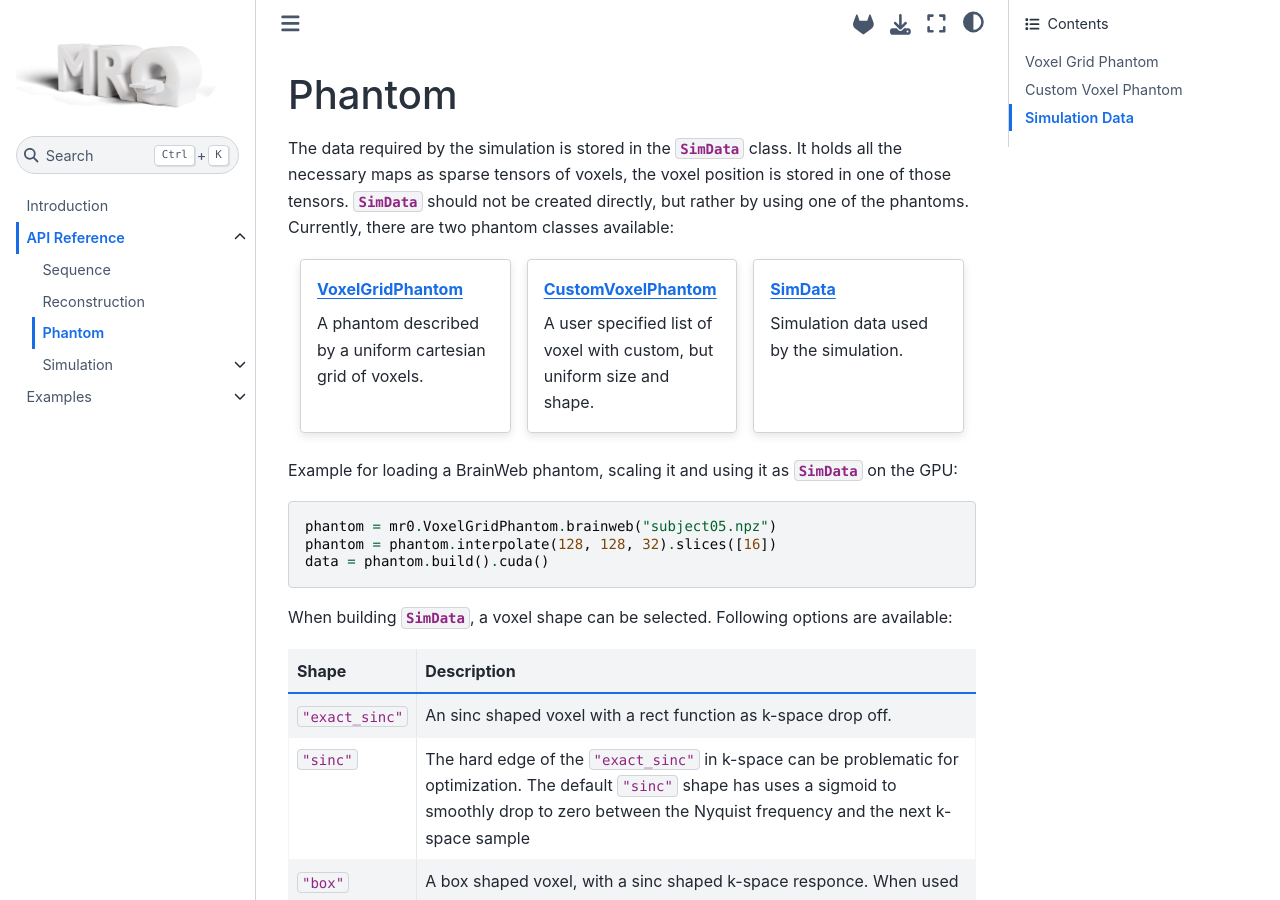
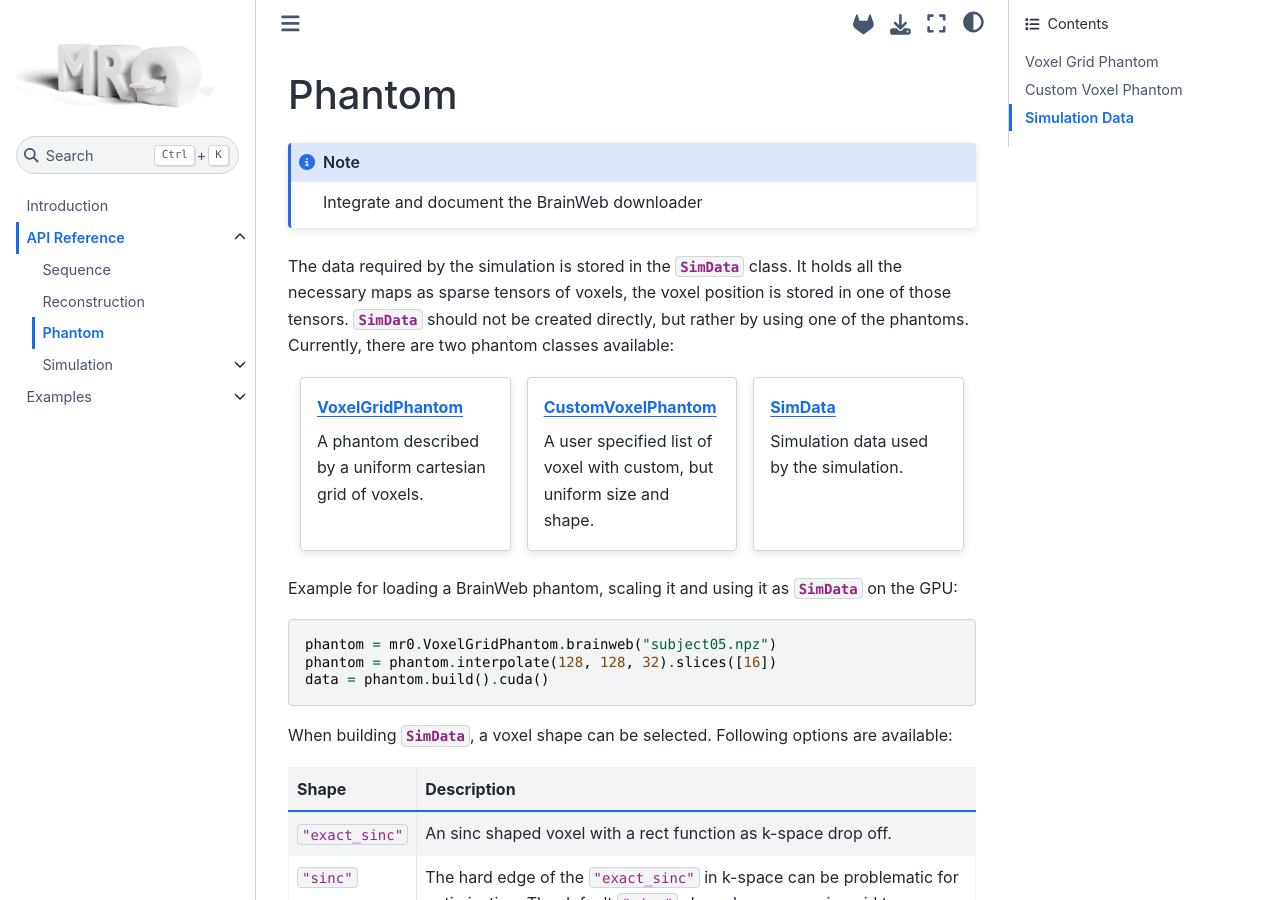
Before and after one commit to MRsources/MRzero-Core, a Jupyter Book: the page built from documentation/api/phantom.md, in a window 1280 px wide and 900 px high. Built offline with Jupyter Book 1.0.4 settings and Sphinx 7.4.7 and the Sphinx Book theme 1.1.4, drawn with Linux system fonts in a browser that asks for light colours; pages that are not in the unit, such as notebooks, are missing from menus.

Commit message:
Added todo-note: add BrainWeb downloader

````diff
--- a/documentation/api/phantom.md
+++ b/documentation/api/phantom.md
@@ -4,6 +4,10 @@
 ```
 
 # Phantom
+
+:::{note}
+Integrate and document the BrainWeb downloader
+:::
 
 The data required by the simulation is stored in the {class}`SimData` class. It holds all the necessary maps as sparse tensors of voxels, the voxel position is stored in one of those tensors. {class}`SimData` should not be created directly, but rather by using one of the phantoms. Currently, there are two phantom classes available:
 
````
